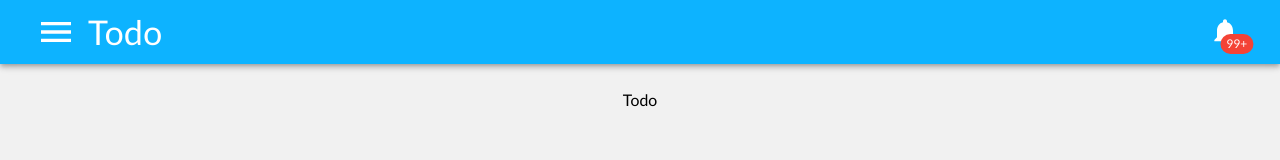
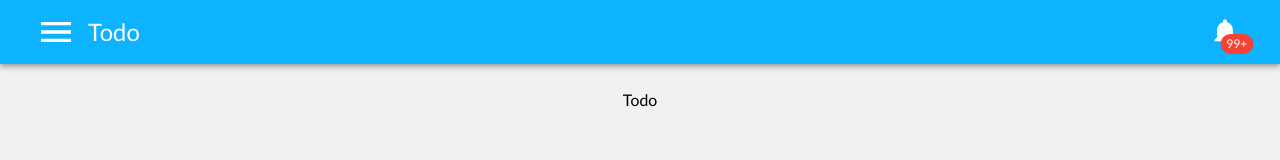
Before and after one commit to KhoiUna/chekchat, a Next.js app in the folder client/: page /todo in a window 1280 px wide. Shown: the top 160 px of the page. Built offline with nearby package versions, Linux system fonts and the light colour scheme.

Commit message:
fix menu

```diff
--- a/client/containers/main_layout.js
+++ b/client/containers/main_layout.js
@@ -41,7 +41,7 @@ export default function MainLayout({ children, componentName }) {
           <Toolbar className={classes.toolBar}>
             <Menu componentName={componentName} />
 
-            <Typography variant="h4" className={classes.title}>
+            <Typography variant="h5" className={classes.title}>
               {componentName}
             </Typography>
 
```
